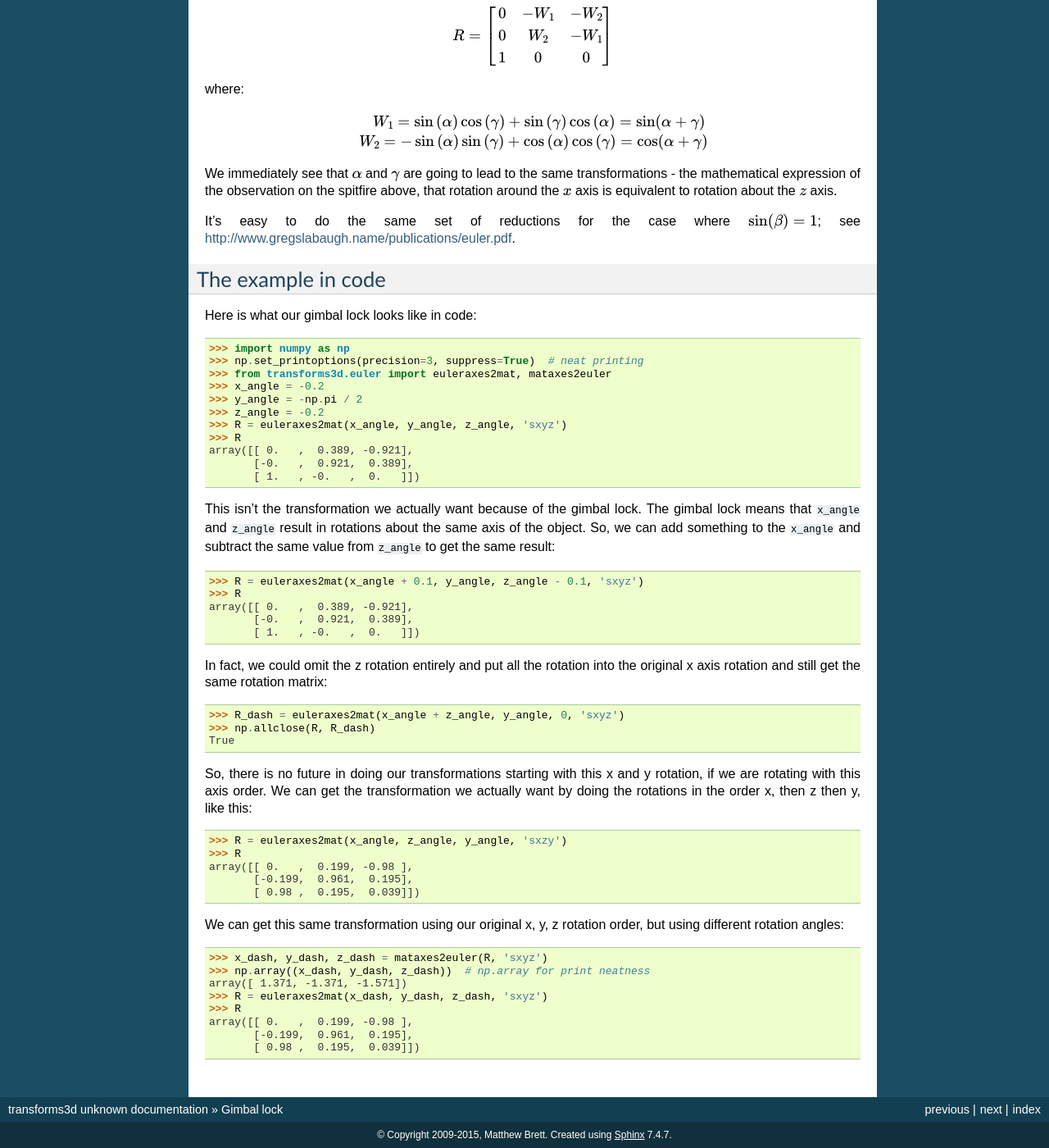
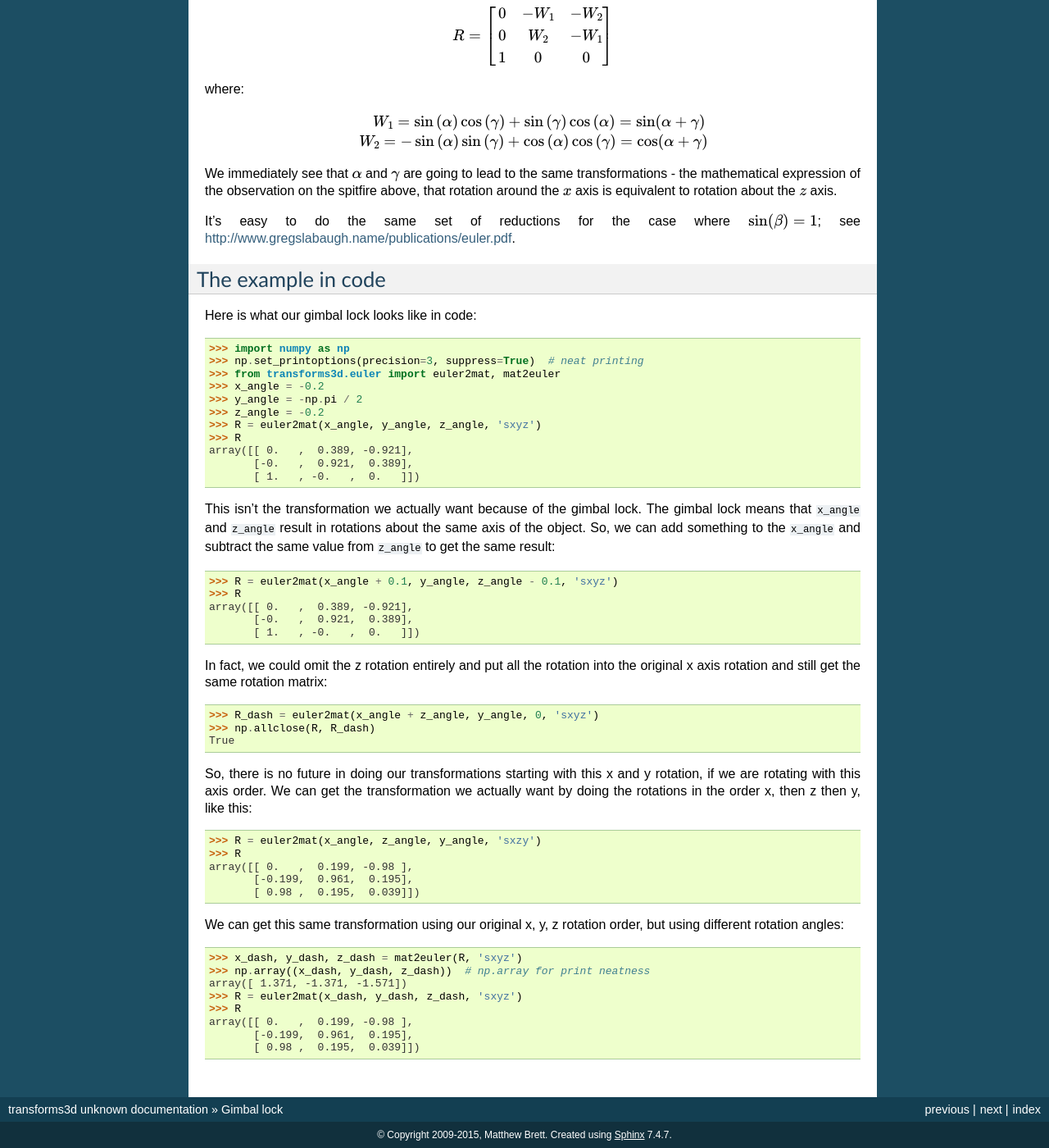
Before and after one commit to matthew-brett/transforms3d, a Sphinx documentation site: the page built from doc/gimbal_lock.rst, in a window 1280 px wide and 1400 px high, scrolled down 3946 px. Shown: the whole window at 82% size. Built offline with Sphinx 7.4.7, drawn with Linux system fonts in a browser that asks for light colours; pages that are not in the unit, such as notebooks, are missing from menus.

Commit message:
BF: fix function names in gimbal_lock document
Refactoring changed the function names.

```diff
--- a/doc/gimbal_lock.rst
+++ b/doc/gimbal_lock.rst
@@ -140,11 +140,11 @@ Here is what our gimbal lock looks like in code:
 
 >>> import numpy as np
 >>> np.set_printoptions(precision=3, suppress=True)  # neat printing
->>> from transforms3d.euler import euleraxes2mat, mataxes2euler
+>>> from transforms3d.euler import euler2mat, mat2euler
 >>> x_angle = -0.2
 >>> y_angle = -np.pi / 2
 >>> z_angle = -0.2
->>> R = euleraxes2mat(x_angle, y_angle, z_angle, 'sxyz')
+>>> R = euler2mat(x_angle, y_angle, z_angle, 'sxyz')
 >>> R
 array([[ 0.   ,  0.389, -0.921],
        [-0.   ,  0.921,  0.389],
@@ -156,7 +156,7 @@ about the same axis of the object.  So, we can add something to the
 ``x_angle`` and subtract the same value from ``z_angle`` to get the same
 result:
 
->>> R = euleraxes2mat(x_angle + 0.1, y_angle, z_angle - 0.1, 'sxyz')
+>>> R = euler2mat(x_angle + 0.1, y_angle, z_angle - 0.1, 'sxyz')
 >>> R
 array([[ 0.   ,  0.389, -0.921],
        [-0.   ,  0.921,  0.389],
@@ -165,7 +165,7 @@
 In fact, we could omit the z rotation entirely and put all the rotation into
 the original x axis rotation and still get the same rotation matrix:
 
->>> R_dash = euleraxes2mat(x_angle + z_angle, y_angle, 0, 'sxyz')
+>>> R_dash = euler2mat(x_angle + z_angle, y_angle, 0, 'sxyz')
 >>> np.allclose(R, R_dash)
 True
 
@@ -174,7 +174,7 @@ y rotation, if we are rotating with this axis order.  We can get the
 transformation we actually want by doing the rotations in the order x, then z
 then y, like this:
 
->>> R = euleraxes2mat(x_angle, z_angle, y_angle, 'sxzy')
+>>> R = euler2mat(x_angle, z_angle, y_angle, 'sxzy')
 >>> R
 array([[ 0.   ,  0.199, -0.98 ],
        [-0.199,  0.961,  0.195],
@@ -183,10 +183,10 @@
 We can get this same transformation using our original x, y, z rotation order,
 but using different rotation angles:
 
->>> x_dash, y_dash, z_dash = mataxes2euler(R, 'sxyz')
+>>> x_dash, y_dash, z_dash = mat2euler(R, 'sxyz')
 >>> np.array((x_dash, y_dash, z_dash))  # np.array for print neatness
 array([ 1.371, -1.371, -1.571])
->>> R = euleraxes2mat(x_dash, y_dash, z_dash, 'sxyz')
+>>> R = euler2mat(x_dash, y_dash, z_dash, 'sxyz')
 >>> R
 array([[ 0.   ,  0.199, -0.98 ],
        [-0.199,  0.961,  0.195],
```
